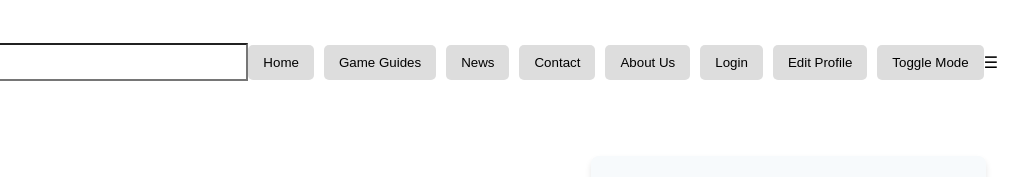
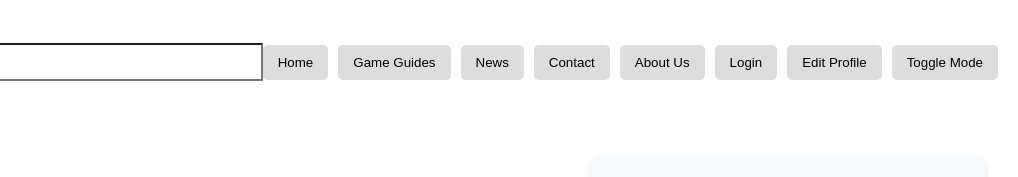
Before and after one commit to KaungHtetSan79/GameKnowledgeHub, a plain HTML site: page TestingWeb/news.html in a window 1280 px wide. Shown: the top 177 px of the page, 262-1280 px from the left. Drawn offline with Linux system fonts and the light colour scheme; a script that the page names is missing.

Commit message:
final test

```diff
--- a/TestingWeb/news.html
+++ b/TestingWeb/news.html
@@ -433,9 +433,7 @@
             <button id="theme-toggle">Toggle Mode</button>
         </nav>
 
-        <div class="hamburger-menu" id="hamburger-menu">
-            &#9776;
-        </div>
+
     </header>
 
     <div class="container">
```
